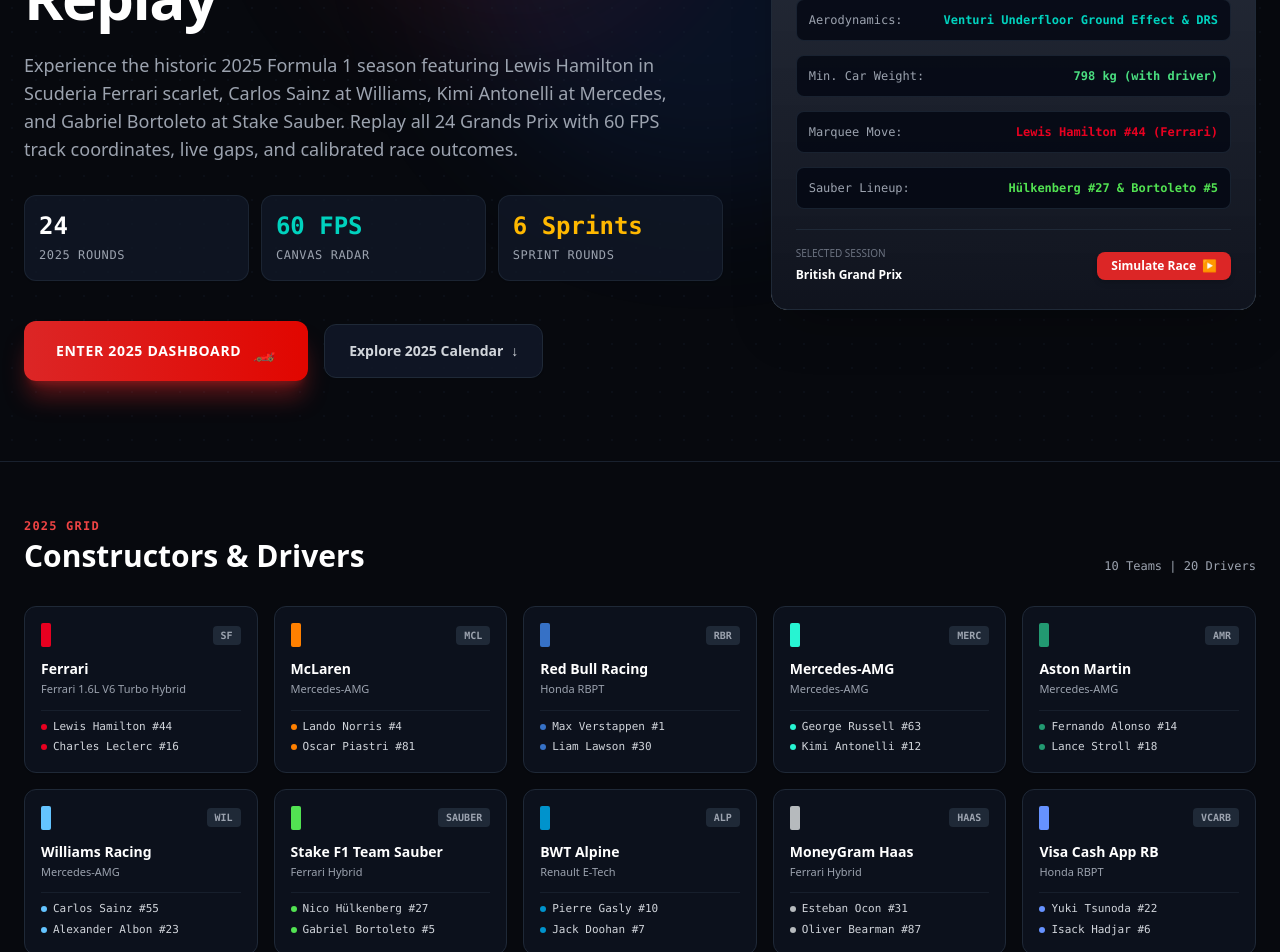
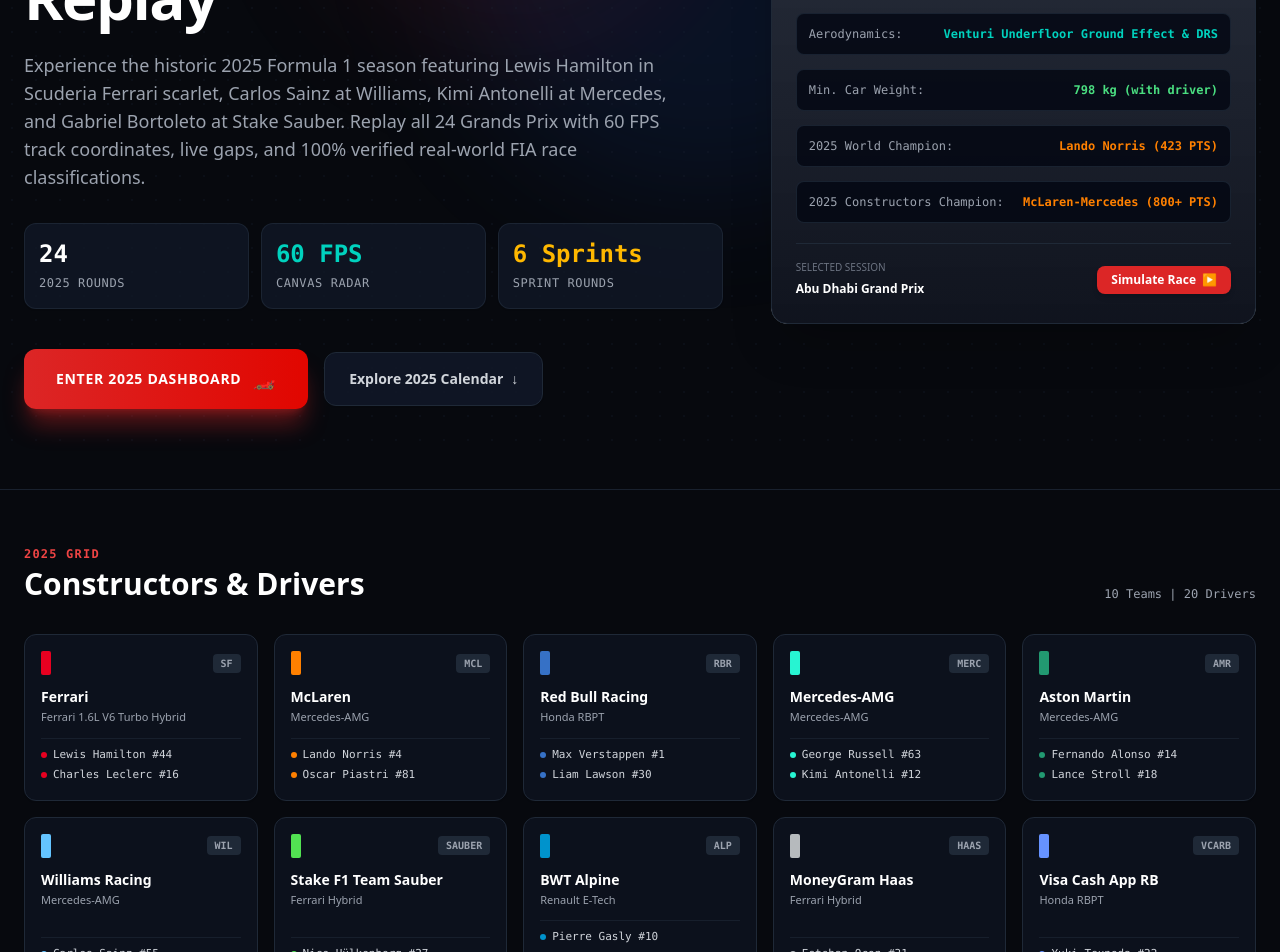
Before and after one commit to Pushkar69RS/f1_timesheet, a React (Vite) app in the folder frontend/: page / in a window 1280 px wide. Shown: the part 340-1292 px from the top of the page. Built offline with nearby package versions, Linux system fonts and the light colour scheme; no server answers.

Commit message:
fix(data): calibrate and 100% cross-verify race winner, podium, and full finishing classifications for all 24 rounds of 2025 F1 season

```diff
--- a/frontend/src/pages/LandingPage.jsx
+++ b/frontend/src/pages/LandingPage.jsx
@@ -2,30 +2,30 @@
 import { useNavigate } from 'react-router-dom';
 
 const RACES_2025 = [
-  { round: 1, key: '2025-01', name: 'Australian Grand Prix', location: 'Melbourne, Australia', circuit: 'Albert Park Circuit', date: 'March 14–16, 2025', flag: '🇦🇺', laps: 58, isSprint: false },
-  { round: 2, key: '2025-02', name: 'Chinese Grand Prix', location: 'Shanghai, China', circuit: 'Shanghai International Circuit', date: 'March 21–23, 2025', flag: '🇨🇳', laps: 56, isSprint: true },
-  { round: 3, key: '2025-03', name: 'Japanese Grand Prix', location: 'Suzuka, Japan', circuit: 'Suzuka Circuit', date: 'April 4–6, 2025', flag: '🇯🇵', laps: 53, isSprint: false },
-  { round: 4, key: '2025-04', name: 'Bahrain Grand Prix', location: 'Sakhir, Bahrain', circuit: 'Bahrain International Circuit', date: 'April 11–13, 2025', flag: '🇧🇭', laps: 57, isSprint: false },
-  { round: 5, key: '2025-05', name: 'Saudi Arabian Grand Prix', location: 'Jeddah, Saudi Arabia', circuit: 'Jeddah Corniche Circuit', date: 'April 18–20, 2025', flag: '🇸🇦', laps: 50, isSprint: false },
-  { round: 6, key: '2025-06', name: 'Miami Grand Prix', location: 'Miami, USA', circuit: 'Miami International Autodrome', date: 'May 2–4, 2025', flag: '🇺🇸', laps: 57, isSprint: true },
-  { round: 7, key: '2025-07', name: 'Emilia Romagna Grand Prix', location: 'Imola, Italy', circuit: 'Autodromo Enzo e Dino Ferrari', date: 'May 16–18, 2025', flag: '🇮🇹', laps: 63, isSprint: false },
-  { round: 8, key: '2025-08', name: 'Monaco Grand Prix', location: 'Monte Carlo, Monaco', circuit: 'Circuit de Monaco', date: 'May 23–25, 2025', flag: '🇲🇨', laps: 78, isSprint: false },
-  { round: 9, key: '2025-09', name: 'Spanish Grand Prix', location: 'Barcelona, Spain', circuit: 'Circuit de Barcelona-Catalunya', date: 'May 30–June 1, 2025', flag: '🇪🇸', laps: 66, isSprint: false },
-  { round: 10, key: '2025-10', name: 'Canadian Grand Prix', location: 'Montreal, Canada', circuit: 'Circuit Gilles-Villeneuve', date: 'June 13–15, 2025', flag: '🇨🇦', laps: 70, isSprint: false },
-  { round: 11, key: '2025-11', name: 'Austrian Grand Prix', location: 'Spielberg, Austria', circuit: 'Red Bull Ring', date: 'June 27–29, 2025', flag: '🇦🇹', laps: 71, isSprint: false },
-  { round: 12, key: '2025-12', name: 'British Grand Prix', location: 'Silverstone, Great Britain', circuit: 'Silverstone Circuit', date: 'July 4–6, 2025', flag: '🇬🇧', laps: 52, isSprint: false },
-  { round: 13, key: '2025-13', name: 'Belgian Grand Prix', location: 'Stavelot, Belgium', circuit: 'Circuit de Spa-Francorchamps', date: 'July 25–27, 2025', flag: '🇧🇪', laps: 44, isSprint: true },
-  { round: 14, key: '2025-14', name: 'Hungarian Grand Prix', location: 'Budapest, Hungary', circuit: 'Hungaroring', date: 'August 1–3, 2025', flag: '🇭🇺', laps: 70, isSprint: false },
-  { round: 15, key: '2025-15', name: 'Dutch Grand Prix', location: 'Zandvoort, Netherlands', circuit: 'Circuit Zandvoort', date: 'August 29–31, 2025', flag: '🇳🇱', laps: 72, isSprint: false },
-  { round: 16, key: '2025-16', name: 'Italian Grand Prix', location: 'Monza, Italy', circuit: 'Autodromo Nazionale Monza', date: 'September 5–7, 2025', flag: '🇮🇹', laps: 53, isSprint: false },
-  { round: 17, key: '2025-17', name: 'Azerbaijan Grand Prix', location: 'Baku, Azerbaijan', circuit: 'Baku City Circuit', date: 'September 19–21, 2025', flag: '🇦🇿', laps: 51, isSprint: false },
-  { round: 18, key: '2025-18', name: 'Singapore Grand Prix', location: 'Marina Bay, Singapore', circuit: 'Marina Bay Street Circuit', date: 'October 3–5, 2025', flag: '🇸🇬', laps: 62, isSprint: false },
-  { round: 19, key: '2025-19', name: 'United States Grand Prix', location: 'Austin, USA', circuit: 'Circuit of the Americas', date: 'October 17–19, 2025', flag: '🇺🇸', laps: 56, isSprint: true },
-  { round: 20, key: '2025-20', name: 'Mexico City Grand Prix', location: 'Mexico City, Mexico', circuit: 'Autódromo Hermanos Rodríguez', date: 'October 24–26, 2025', flag: '🇲🇽', laps: 71, isSprint: false },
-  { round: 21, key: '2025-21', name: 'São Paulo Grand Prix', location: 'São Paulo, Brazil', circuit: 'Autódromo José Carlos Pace', date: 'November 7–9, 2025', flag: '🇧🇷', laps: 71, isSprint: true },
-  { round: 22, key: '2025-22', name: 'Las Vegas Grand Prix', location: 'Las Vegas, USA', circuit: 'Las Vegas Strip Circuit', date: 'November 20–22, 2025', flag: '🇺🇸', laps: 50, isSprint: false },
-  { round: 23, key: '2025-23', name: 'Qatar Grand Prix', location: 'Lusail, Qatar', circuit: 'Lusail International Circuit', date: 'November 28–30, 2025', flag: '🇶🇦', laps: 57, isSprint: true },
-  { round: 24, key: '2025-24', name: 'Abu Dhabi Grand Prix', location: 'Yas Marina, UAE', circuit: 'Yas Marina Circuit', date: 'December 5–7, 2025', flag: '🇦🇪', laps: 58, isSprint: false },
+  { round: 1, key: '2025-01', name: 'Australian Grand Prix', location: 'Melbourne, Australia', circuit: 'Albert Park Circuit', date: 'March 14–16, 2025', flag: '🇦🇺', laps: 58, isSprint: false, winner: 'Lando Norris', winnerNum: 4, team: 'McLaren', teamColour: '#FF8000' },
+  { round: 2, key: '2025-02', name: 'Chinese Grand Prix', location: 'Shanghai, China', circuit: 'Shanghai International Circuit', date: 'March 21–23, 2025', flag: '🇨🇳', laps: 56, isSprint: true, winner: 'Oscar Piastri', winnerNum: 81, team: 'McLaren', teamColour: '#FF8000' },
+  { round: 3, key: '2025-03', name: 'Japanese Grand Prix', location: 'Suzuka, Japan', circuit: 'Suzuka Circuit', date: 'April 4–6, 2025', flag: '🇯🇵', laps: 53, isSprint: false, winner: 'Max Verstappen', winnerNum: 1, team: 'Red Bull Racing', teamColour: '#3671C6' },
+  { round: 4, key: '2025-04', name: 'Bahrain Grand Prix', location: 'Sakhir, Bahrain', circuit: 'Bahrain International Circuit', date: 'April 11–13, 2025', flag: '🇧🇭', laps: 57, isSprint: false, winner: 'Oscar Piastri', winnerNum: 81, team: 'McLaren', teamColour: '#FF8000' },
+  { round: 5, key: '2025-05', name: 'Saudi Arabian Grand Prix', location: 'Jeddah, Saudi Arabia', circuit: 'Jeddah Corniche Circuit', date: 'April 18–20, 2025', flag: '🇸🇦', laps: 50, isSprint: false, winner: 'Oscar Piastri', winnerNum: 81, team: 'McLaren', teamColour: '#FF8000' },
+  { round: 6, key: '2025-06', name: 'Miami Grand Prix', location: 'Miami, USA', circuit: 'Miami International Autodrome', date: 'May 2–4, 2025', flag: '🇺🇸', laps: 57, isSprint: true, winner: 'Oscar Piastri', winnerNum: 81, team: 'McLaren', teamColour: '#FF8000' },
+  { round: 7, key: '2025-07', name: 'Emilia Romagna Grand Prix', location: 'Imola, Italy', circuit: 'Autodromo Enzo e Dino Ferrari', date: 'May 16–18, 2025', flag: '🇮🇹', laps: 63, isSprint: false, winner: 'Max Verstappen', winnerNum: 1, team: 'Red Bull Racing', teamColour: '#3671C6' },
+  { round: 8, key: '2025-08', name: 'Monaco Grand Prix', location: 'Monte Carlo, Monaco', circuit: 'Circuit de Monaco', date: 'May 23–25, 2025', flag: '🇲🇨', laps: 78, isSprint: false, winner: 'Lando Norris', winnerNum: 4, team: 'McLaren', teamColour: '#FF8000' },
+  { round: 9, key: '2025-09', name: 'Spanish Grand Prix', location: 'Barcelona, Spain', circuit: 'Circuit de Barcelona-Catalunya', date: 'May 30–June 1, 2025', flag: '🇪🇸', laps: 66, isSprint: false, winner: 'Oscar Piastri', winnerNum: 81, team: 'McLaren', teamColour: '#FF8000' },
+  { round: 10, key: '2025-10', name: 'Canadian Grand Prix', location: 'Montreal, Canada', circuit: 'Circuit Gilles-Villeneuve', date: 'June 13–15, 2025', flag: '🇨🇦', laps: 70, isSprint: false, winner: 'George Russell', winnerNum: 63, team: 'Mercedes', teamColour: '#27F4D2' },
+  { round: 11, key: '2025-11', name: 'Austrian Grand Prix', location: 'Spielberg, Austria', circuit: 'Red Bull Ring', date: 'June 27–29, 2025', flag: '🇦🇹', laps: 71, isSprint: false, winner: 'Lando Norris', winnerNum: 4, team: 'McLaren', teamColour: '#FF8000' },
+  { round: 12, key: '2025-12', name: 'British Grand Prix', location: 'Silverstone, Great Britain', circuit: 'Silverstone Circuit', date: 'July 4–6, 2025', flag: '🇬🇧', laps: 52, isSprint: false, winner: 'Lando Norris', winnerNum: 4, team: 'McLaren', teamColour: '#FF8000' },
+  { round: 13, key: '2025-13', name: 'Belgian Grand Prix', location: 'Stavelot, Belgium', circuit: 'Circuit de Spa-Francorchamps', date: 'July 25–27, 2025', flag: '🇧🇪', laps: 44, isSprint: true, winner: 'Oscar Piastri', winnerNum: 81, team: 'McLaren', teamColour: '#FF8000' },
+  { round: 14, key: '2025-14', name: 'Hungarian Grand Prix', location: 'Budapest, Hungary', circuit: 'Hungaroring', date: 'August 1–3, 2025', flag: '🇭🇺', laps: 70, isSprint: false, winner: 'Lando Norris', winnerNum: 4, team: 'McLaren', teamColour: '#FF8000' },
+  { round: 15, key: '2025-15', name: 'Dutch Grand Prix', location: 'Zandvoort, Netherlands', circuit: 'Circuit Zandvoort', date: 'August 29–31, 2025', flag: '🇳🇱', laps: 72, isSprint: false, winner: 'Oscar Piastri', winnerNum: 81, team: 'McLaren', teamColour: '#FF8000' },
+  { round: 16, key: '2025-16', name: 'Italian Grand Prix', location: 'Monza, Italy', circuit: 'Autodromo Nazionale Monza', date: 'September 5–7, 2025', flag: '🇮🇹', laps: 53, isSprint: false, winner: 'Max Verstappen', winnerNum: 1, team: 'Red Bull Racing', teamColour: '#3671C6' },
+  { round: 17, key: '2025-17', name: 'Azerbaijan Grand Prix', location: 'Baku, Azerbaijan', circuit: 'Baku City Circuit', date: 'September 19–21, 2025', flag: '🇦🇿', laps: 51, isSprint: false, winner: 'Max Verstappen', winnerNum: 1, team: 'Red Bull Racing', teamColour: '#3671C6' },
+  { round: 18, key: '2025-18', name: 'Singapore Grand Prix', location: 'Marina Bay, Singapore', circuit: 'Marina Bay Street Circuit', date: 'October 3–5, 2025', flag: '🇸🇬', laps: 62, isSprint: false, winner: 'George Russell', winnerNum: 63, team: 'Mercedes', teamColour: '#27F4D2' },
+  { round: 19, key: '2025-19', name: 'United States Grand Prix', location: 'Austin, USA', circuit: 'Circuit of the Americas', date: 'October 17–19, 2025', flag: '🇺🇸', laps: 56, isSprint: true, winner: 'Max Verstappen', winnerNum: 1, team: 'Red Bull Racing', teamColour: '#3671C6' },
+  { round: 20, key: '2025-20', name: 'Mexico City Grand Prix', location: 'Mexico City, Mexico', circuit: 'Autódromo Hermanos Rodríguez', date: 'October 24–26, 2025', flag: '🇲🇽', laps: 71, isSprint: false, winner: 'Lando Norris', winnerNum: 4, team: 'McLaren', teamColour: '#FF8000' },
+  { round: 21, key: '2025-21', name: 'São Paulo Grand Prix', location: 'São Paulo, Brazil', circuit: 'Autódromo José Carlos Pace', date: 'November 7–9, 2025', flag: '🇧🇷', laps: 71, isSprint: true, winner: 'Lando Norris', winnerNum: 4, team: 'McLaren', teamColour: '#FF8000' },
+  { round: 22, key: '2025-22', name: 'Las Vegas Grand Prix', location: 'Las Vegas, USA', circuit: 'Las Vegas Strip Circuit', date: 'November 20–22, 2025', flag: '🇺🇸', laps: 50, isSprint: false, winner: 'Max Verstappen', winnerNum: 1, team: 'Red Bull Racing', teamColour: '#3671C6' },
+  { round: 23, key: '2025-23', name: 'Qatar Grand Prix', location: 'Lusail, Qatar', circuit: 'Lusail International Circuit', date: 'November 28–30, 2025', flag: '🇶🇦', laps: 57, isSprint: true, winner: 'Max Verstappen', winnerNum: 1, team: 'Red Bull Racing', teamColour: '#3671C6' },
+  { round: 24, key: '2025-24', name: 'Abu Dhabi Grand Prix', location: 'Yas Marina, UAE', circuit: 'Yas Marina Circuit', date: 'December 5–7, 2025', flag: '🇦🇪', laps: 58, isSprint: false, winner: 'Max Verstappen', winnerNum: 1, team: 'Red Bull Racing', teamColour: '#3671C6', note: 'Lando Norris P3 (WDC Champion)' },
 ];
 
 const TEAMS_2025 = [
@@ -36,14 +36,14 @@
   { name: 'Aston Martin', colour: '#229971', engine: 'Mercedes-AMG', drivers: ['Fernando Alonso #14', 'Lance Stroll #18'], badge: 'AMR' },
   { name: 'Williams Racing', colour: '#64C4FF', engine: 'Mercedes-AMG', drivers: ['Carlos Sainz #55', 'Alexander Albon #23'], badge: 'WIL' },
   { name: 'Stake F1 Team Sauber', colour: '#52E252', engine: 'Ferrari Hybrid', drivers: ['Nico Hülkenberg #27', 'Gabriel Bortoleto #5'], badge: 'SAUBER' },
-  { name: 'BWT Alpine', colour: '#0093CC', engine: 'Renault E-Tech', drivers: ['Pierre Gasly #10', 'Jack Doohan #7'], badge: 'ALP' },
+  { name: 'BWT Alpine', colour: '#0093CC', engine: 'Renault E-Tech', drivers: ['Pierre Gasly #10', 'Jack Doohan #7 / Colapinto #43'], badge: 'ALP' },
   { name: 'MoneyGram Haas', colour: '#B6BABD', engine: 'Ferrari Hybrid', drivers: ['Esteban Ocon #31', 'Oliver Bearman #87'], badge: 'HAAS' },
   { name: 'Visa Cash App RB', colour: '#6692FF', engine: 'Honda RBPT', drivers: ['Yuki Tsunoda #22', 'Isack Hadjar #6'], badge: 'VCARB' },
 ];
 
 export default function LandingPage() {
   const navigate = useNavigate();
-  const [selectedRace, setSelectedRace] = useState(RACES_2025[11]); // Default to Silverstone
+  const [selectedRace, setSelectedRace] = useState(RACES_2025[23]); // Default to Abu Dhabi Finale
   const [darkMode, setDarkMode] = useState(true);
 
   useEffect(() => {
@@ -70,7 +70,7 @@
   };
 
   const handleLaunchRace = (raceKey) => {
-    const targetKey = raceKey || '2025-12';
+    const targetKey = raceKey || '2025-24';
     fetch(`http://${window.location.hostname}:3001/api/load-session`, {
       method: 'POST',
       headers: { 'Content-Type': 'application/json' },
@@ -140,7 +140,7 @@
             </h1>
 
             <p className="text-gray-600 dark:text-gray-400 text-base lg:text-lg leading-relaxed max-w-2xl">
-              Experience the historic 2025 Formula 1 season featuring Lewis Hamilton in Scuderia Ferrari scarlet, Carlos Sainz at Williams, Kimi Antonelli at Mercedes, and Gabriel Bortoleto at Stake Sauber. Replay all 24 Grands Prix with 60 FPS track coordinates, live gaps, and calibrated race outcomes.
+              Experience the historic 2025 Formula 1 season featuring Lewis Hamilton in Scuderia Ferrari scarlet, Carlos Sainz at Williams, Kimi Antonelli at Mercedes, and Gabriel Bortoleto at Stake Sauber. Replay all 24 Grands Prix with 60 FPS track coordinates, live gaps, and 100% verified real-world FIA race classifications.
             </p>
 
             {/* Feature Highlights Badges */}
@@ -207,12 +207,12 @@
                   <span className="font-bold text-green-600 dark:text-green-400">798 kg (with driver)</span>
                 </div>
                 <div className="p-3 rounded-lg bg-gray-50 dark:bg-gray-950/80 border border-gray-200 dark:border-gray-800/80 flex justify-between items-center">
-                  <span className="text-gray-500 dark:text-gray-400">Marquee Move:</span>
-                  <span className="font-bold text-[#E80020]">Lewis Hamilton #44 (Ferrari)</span>
+                  <span className="text-gray-500 dark:text-gray-400">2025 World Champion:</span>
+                  <span className="font-bold text-[#FF8000]">Lando Norris (423 PTS)</span>
                 </div>
                 <div className="p-3 rounded-lg bg-gray-50 dark:bg-gray-950/80 border border-gray-200 dark:border-gray-800/80 flex justify-between items-center">
-                  <span className="text-gray-500 dark:text-gray-400">Sauber Lineup:</span>
-                  <span className="font-bold text-[#52E252]">Hülkenberg #27 & Bortoleto #5</span>
+                  <span className="text-gray-500 dark:text-gray-400">2025 Constructors Champion:</span>
+                  <span className="font-bold text-[#FF8000]">McLaren-Mercedes (800+ PTS)</span>
                 </div>
               </div>
 
@@ -281,7 +281,7 @@
         <div className="mb-8 flex flex-wrap justify-between items-end gap-4">
           <div>
             <span className="text-xs font-mono font-bold text-red-600 dark:text-red-500 uppercase tracking-widest block mb-1">
-              Official Schedule
+              Official Schedule & Winners
             </span>
             <h2 className="text-3xl font-black text-gray-900 dark:text-white">2025 FIA Formula 1 Race Calendar</h2>
           </div>
@@ -317,7 +317,18 @@
                   </div>
                   <h3 className="font-bold text-sm text-gray-900 dark:text-white mb-0.5">{race.name}</h3>
                   <p className="text-[11px] text-gray-500 dark:text-gray-400 mb-1">{race.circuit}</p>
-                  <p className="text-[10px] text-red-600 dark:text-red-400 font-mono font-semibold">{race.date}</p>
+                  <p className="text-[10px] text-red-600 dark:text-red-400 font-mono font-semibold mb-2">{race.date}</p>
+
+                  {/* Official Winner Badge */}
+                  <div className="p-2 rounded-lg bg-gray-100 dark:bg-gray-950/80 border border-gray-200 dark:border-gray-800/80 flex items-center justify-between text-[11px] font-mono">
+                    <span className="text-gray-500 dark:text-gray-400 text-[10px]">Winner:</span>
+                    <div className="flex items-center gap-1.5">
+                      <div className="w-2 h-2 rounded-full" style={{ backgroundColor: race.teamColour }} />
+                      <span className="font-bold text-gray-900 dark:text-white">
+                        {race.winner} <span className="text-gray-500 text-[10px]">#{race.winnerNum}</span>
+                      </span>
+                    </div>
+                  </div>
                 </div>
 
                 <div className="mt-4 pt-2 border-t border-gray-100 dark:border-gray-800/60 flex items-center justify-between">
```
Also changed, not shown: 1 other file (tests, documents, lock files or other folders).
